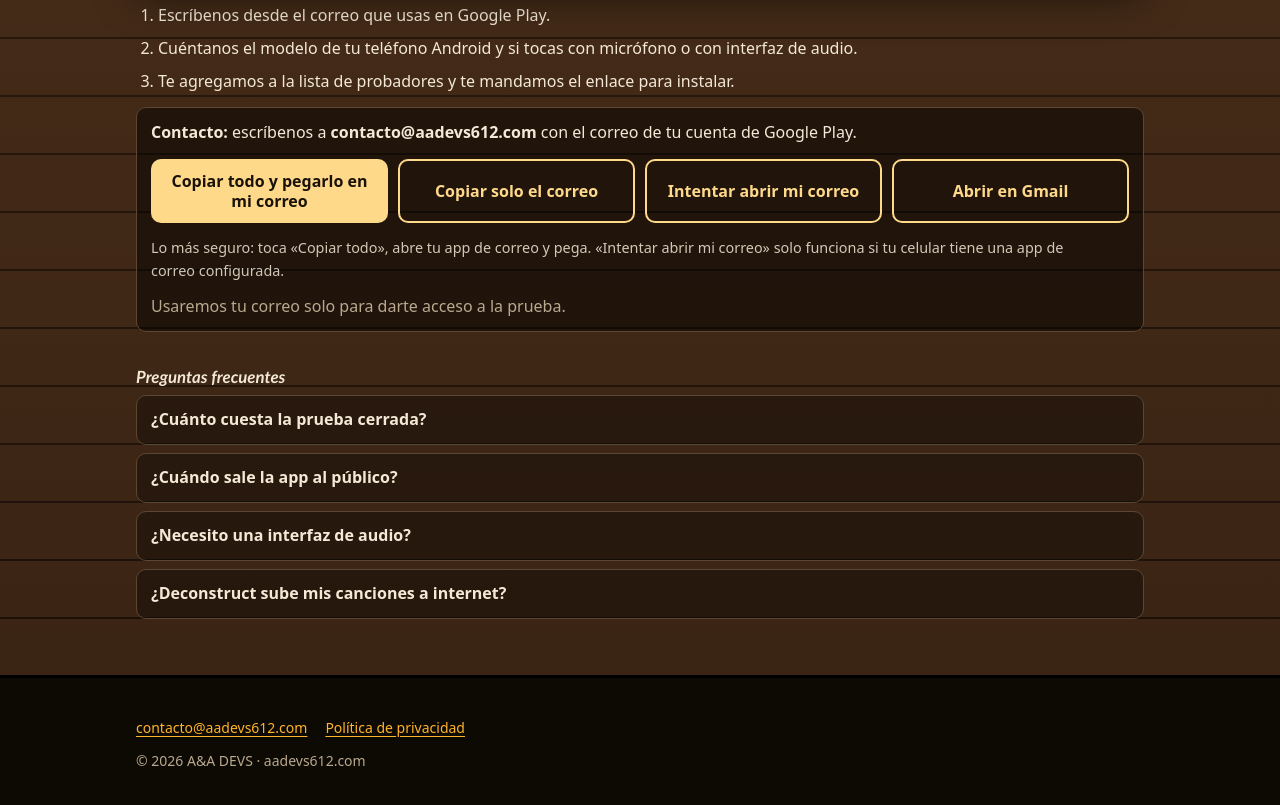
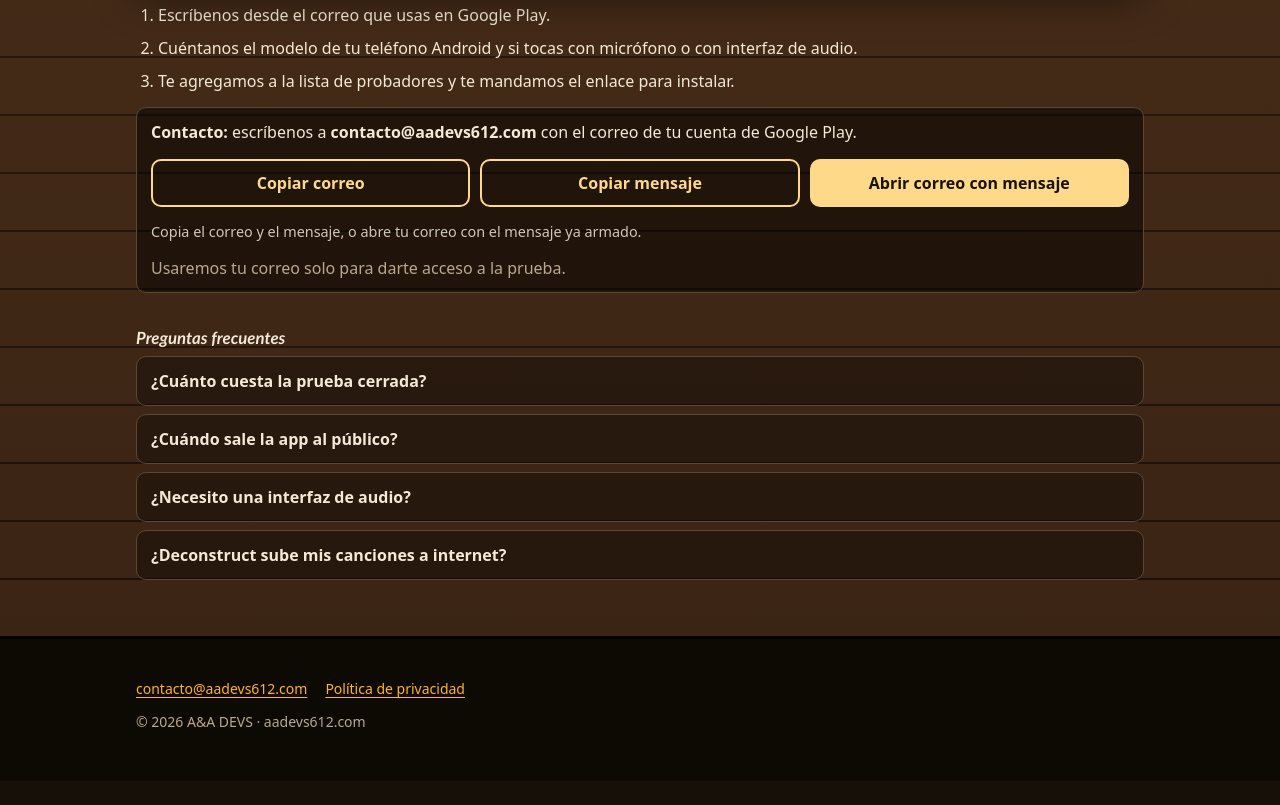
Before and after one commit to ponzho90/AADEVs612, a plain HTML site: page index.html in a window 1280 px wide. Shown: the part 4507-5312 px from the top of the page. After the commit the page ends 5288 px from the top, so only its background shows below. Drawn offline with Linux system fonts and the light colour scheme.

Commit message:
Página ronda 17: contacto con 3 botones (copiar correo, copiar mensaje, abrir correo con mensaje) (Ximena, Web y Android)
Co-Authored-By: Claude Sonnet 5.5 <noreply@anthropic.com>
Claude-Session: https://claude.ai/code/session_01EBKvr99qmdFLM6Ty2cvfjH

```diff
--- a/index.html
+++ b/index.html
@@ -258,8 +258,8 @@ html{scroll-behavior:auto}
 <li>Cuéntanos el modelo de tu teléfono Android y si tocas con micrófono o con interfaz de audio.</li>
 <li>Te agregamos a la lista de probadores y te mandamos el enlace para instalar.</li></ol>
 <div class="nota"><p><strong>Contacto:</strong> escríbenos a <b class="mail">contacto@aadevs612.com</b> con el correo de tu cuenta de Google Play.</p>
-<div class="acc"><button class="cta" type="button" data-copia="Para: contacto@aadevs612.com&#10;Asunto: Quiero entrar a la prueba cerrada&#10;&#10;Correo de mi cuenta de Google Play:&#10;Modelo de mi teléfono Android:&#10;Toco con: micrófono / interfaz de audio">Copiar todo y pegarlo en mi correo</button><button class="cta sec" type="button" data-copia="contacto@aadevs612.com">Copiar solo el correo</button><a class="cta sec" href="mailto:contacto@aadevs612.com?subject=Quiero%20entrar%20a%20la%20prueba%20cerrada&amp;body=Correo%20de%20mi%20cuenta%20de%20Google%20Play%3A%0AModelo%20de%20mi%20tel%C3%A9fono%20Android%3A%0AToco%20con%3A%20micr%C3%B3fono%20%2F%20interfaz%20de%20audio">Intentar abrir mi correo</a><a class="cta sec" id="gmailweb" target="_blank" rel="noopener" href="https://mail.google.com/mail/?view=cm&amp;to=contacto%40aadevs612.com&amp;su=Quiero%20entrar%20a%20la%20prueba%20cerrada&amp;body=Correo%20de%20mi%20cuenta%20de%20Google%20Play%3A%0AModelo%20de%20mi%20tel%C3%A9fono%20Android%3A%0AToco%20con%3A%20micr%C3%B3fono%20%2F%20interfaz%20de%20audio">Abrir en Gmail</a></div>
-<p class="aviso" id="copiado" role="status">Lo más seguro: toca «Copiar todo», abre tu app de correo y pega. «Intentar abrir mi correo» solo funciona si tu celular tiene una app de correo configurada.</p>
+<div class="acc"><button class="cta sec" type="button" data-copia="contacto@aadevs612.com">Copiar correo</button><button class="cta sec" type="button" data-copia="Correo de mi cuenta de Google Play:&#10;Modelo de mi teléfono Android:&#10;Toco con: micrófono / interfaz de audio">Copiar mensaje</button><a class="cta" href="mailto:contacto@aadevs612.com?subject=Quiero%20entrar%20a%20la%20prueba%20cerrada&amp;body=Correo%20de%20mi%20cuenta%20de%20Google%20Play%3A%0AModelo%20de%20mi%20tel%C3%A9fono%20Android%3A%0AToco%20con%3A%20micr%C3%B3fono%20%2F%20interfaz%20de%20audio">Abrir correo con mensaje</a></div>
+<p class="aviso" id="copiado" role="status">Copia el correo y el mensaje, o abre tu correo con el mensaje ya armado.</p>
 <p class="m" style="margin:0">Usaremos tu correo solo para darte acceso a la prueba.</p></div>
 <h3 style="margin-top:34px">Preguntas frecuentes</h3>
 <details class="faq"><summary>¿Cuánto cuesta la prueba cerrada?</summary><p>Nada. Quien participa usa Pro gratis durante la prueba.</p></details>
@@ -284,5 +284,4 @@ document.getElementById('ledP').classList.toggle('on',on);document.getElementByI
 })();
 </script>
 <script>document.addEventListener("click",function(e){var b=e.target.closest("[data-copia]");if(!b)return;var t=b.getAttribute("data-copia").replace(/&#10;/g,"\n"),m=document.getElementById("copiado"),o=b.textContent;function ok(){b.textContent="Copiado";if(m)m.textContent="Copiado. Pégalo en tu app de correo y envíalo a contacto@aadevs612.com.";setTimeout(function(){b.textContent=o},1800)}function sel(){var r=document.createElement("textarea");r.value=t;r.setAttribute("readonly","");r.style.cssText="position:fixed;opacity:0";document.body.appendChild(r);r.select();try{document.execCommand("copy")?ok():0}catch(x){}document.body.removeChild(r)}try{navigator.clipboard.writeText(t).then(ok,sel)}catch(x){sel()}});</script>
-<script>if(/Android|iPhone|iPad|Mobile/i.test(navigator.userAgent)){var g=document.getElementById("gmailweb");if(g)g.hidden=true}</script>
 </body></html>
```
